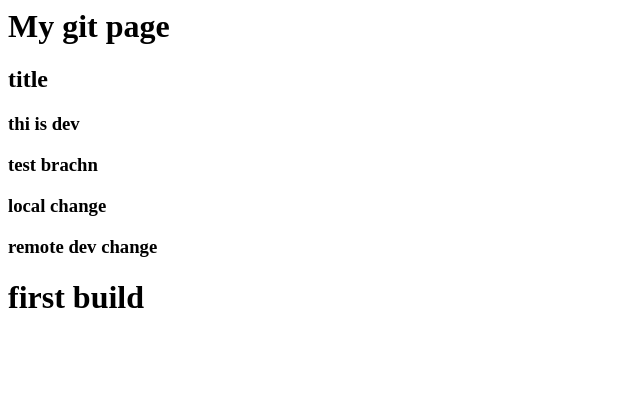
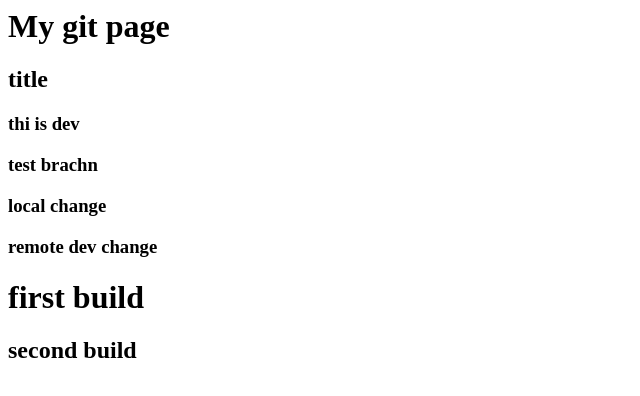
Before and after one commit to a2arna/webapp123, a plain HTML site: page index.html in a window 1280 px wide. Shown: the whole page, without its empty margins (0-640 px from the left). Drawn offline with Linux system fonts and the light colour scheme.

Commit message:
second build

```diff
--- a/index.html
+++ b/index.html
@@ -5,3 +5,6 @@
 <h3>local change</h3>
 <h3> remote dev change</h3>
 <h1>first build</h1>
+<h2>
+    second build
+</h2>
```
